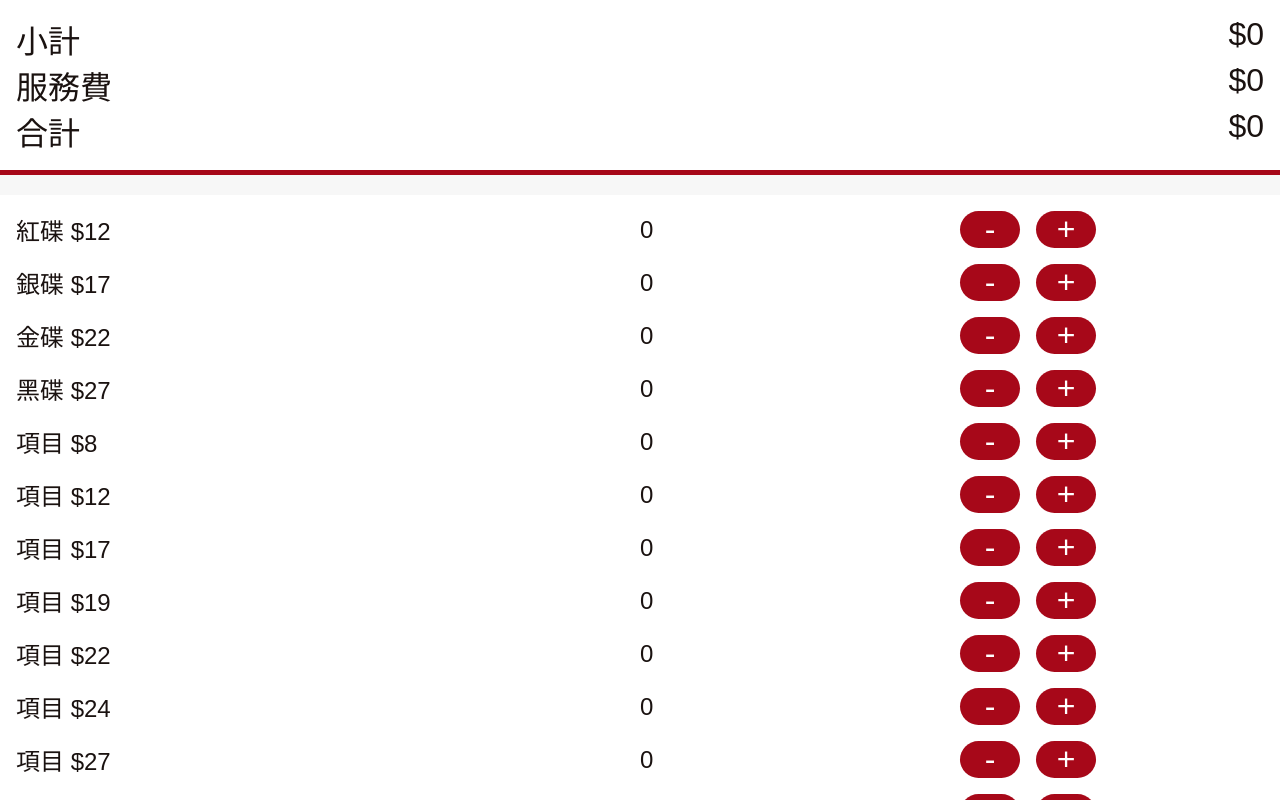
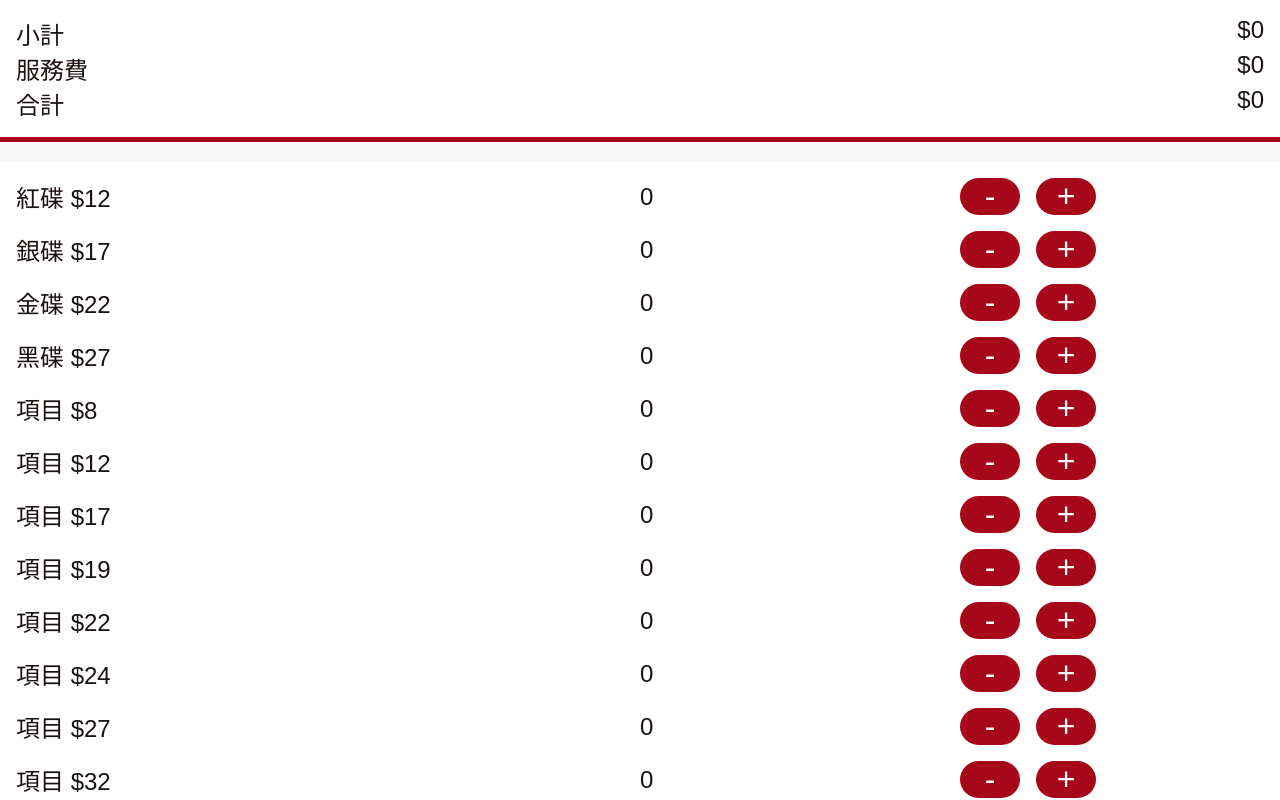
Before and after one commit to man7788/sushiro-calculator, a React (Vite) app in the folder calculator/: page / in a window 1280 px wide. Shown: the top 800 px of the page. Built offline with nearby package versions, Linux system fonts and the light colour scheme.

Commit message:
Add sticky position

```diff
--- a/calculator/src/Components/Header/Header.module.css
+++ b/calculator/src/Components/Header/Header.module.css
@@ -1,8 +1,11 @@
 .Header {
+  background-color: #fff;
   border-bottom: 1px solid rgb(167, 8, 25);
   border-width: thick;
+  position: sticky;
+  top: 0;
   display: grid;
-  font-size: 2rem;
+  font-size: 1.5rem;
   padding: 1rem 1rem 1rem 1rem;
 }
 
```
